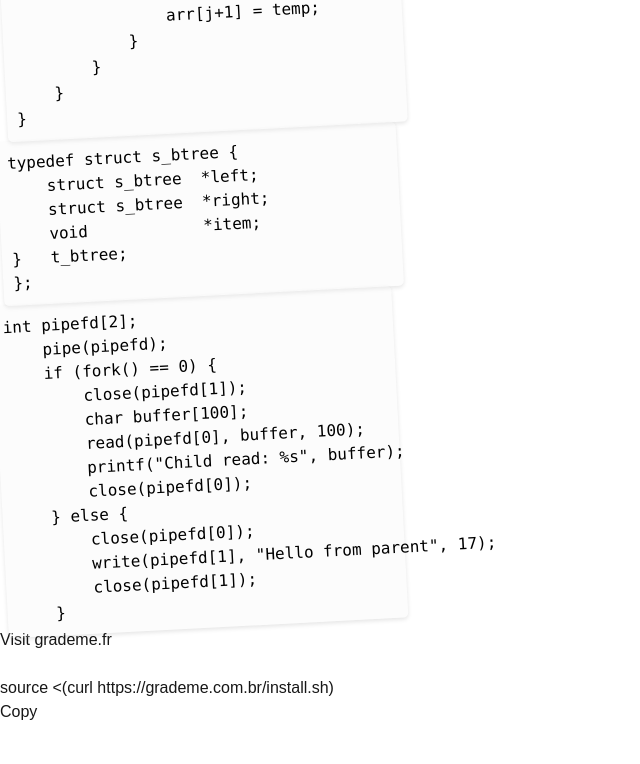
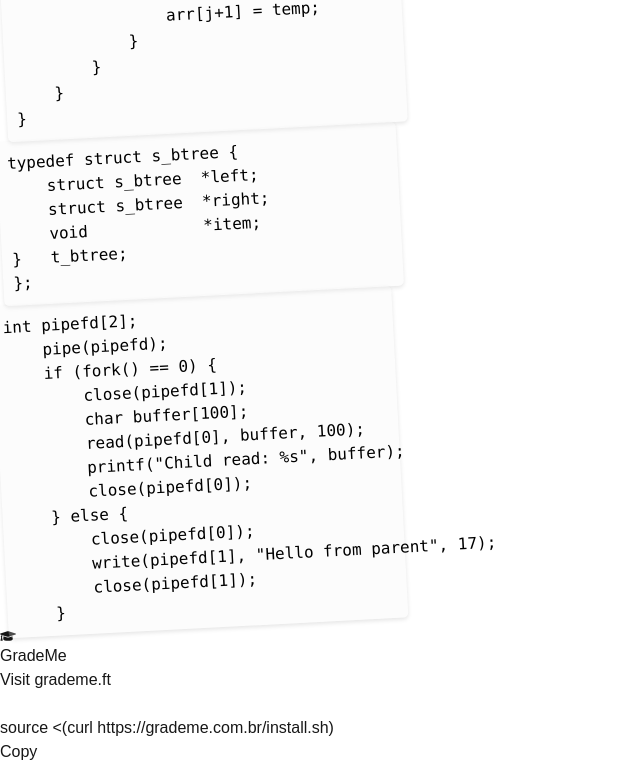
Before and after one commit to AllanDantas21/Grademe_front_end, a Next.js app: page / in a window 1280 px wide. Shown: the part 316-1080 px from the top of the page, without its empty margins (0-640 px from the left). Before the commit the page ends 1040 px from the top, so only its background shows below. Built offline with nearby package versions, Linux system fonts and the light colour scheme.

Commit message:
improve header

```diff
--- a/src/components/Header.tsx
+++ b/src/components/Header.tsx
@@ -1,12 +1,26 @@
 import StarButton from './Star';
+import { FaGraduationCap } from 'react-icons/fa';
 
 export default function Header() {
     return (
-        <div className="navbar bg-base-100">
-            <div className="flex-1 flex justify-center">
-                <a className="text-black btn btn-ghost text-xl pr-2">Visit grademe.fr</a>
-                <StarButton />
+        <header className="sticky top-0 z-50">
+            <div className="navbar flex items-center justify-between bg-blue-100 shadow-md px-4 py-2">
+                <div className="flex-1 flex items-center justify-center md:justify-between">
+                    <div className="flex items-center">
+                        <FaGraduationCap className="text-black text-primary text-2xl mr-2" />
+                        <a href="https://grademe.fr" className="text-black font-semibold text-3xl hover:text-primary transition-colors duration-300">
+                            GradeMe
+                        </a>
+                    </div>
+
+                    <div className="flex items-center gap-4">
+                        <div className="flex items-center ml-2">
+                            <h1 className='text-black text-xl '>Visit grademe.ft</h1>
+                            <StarButton />
+                        </div>
+                    </div>
+                </div>
             </div>
-        </div>
+        </header>
     );
 }
--- a/src/pages/index.tsx
+++ b/src/pages/index.tsx
@@ -6,7 +6,7 @@ import '../styles/codeHighlight.css';
 
 export default function Home() {
   return (
-    <div className="bg-blue-100 relative min-h-screen">
+    <div className="bg-blue-100 relative h-screen overflow-hidden">
       <CodeBackground />
       <div className="relative z-10">
         <Header />
```
Also changed, not shown: package.json (+4 -3 lines), 1 other file (tests, documents, lock files or other folders).
